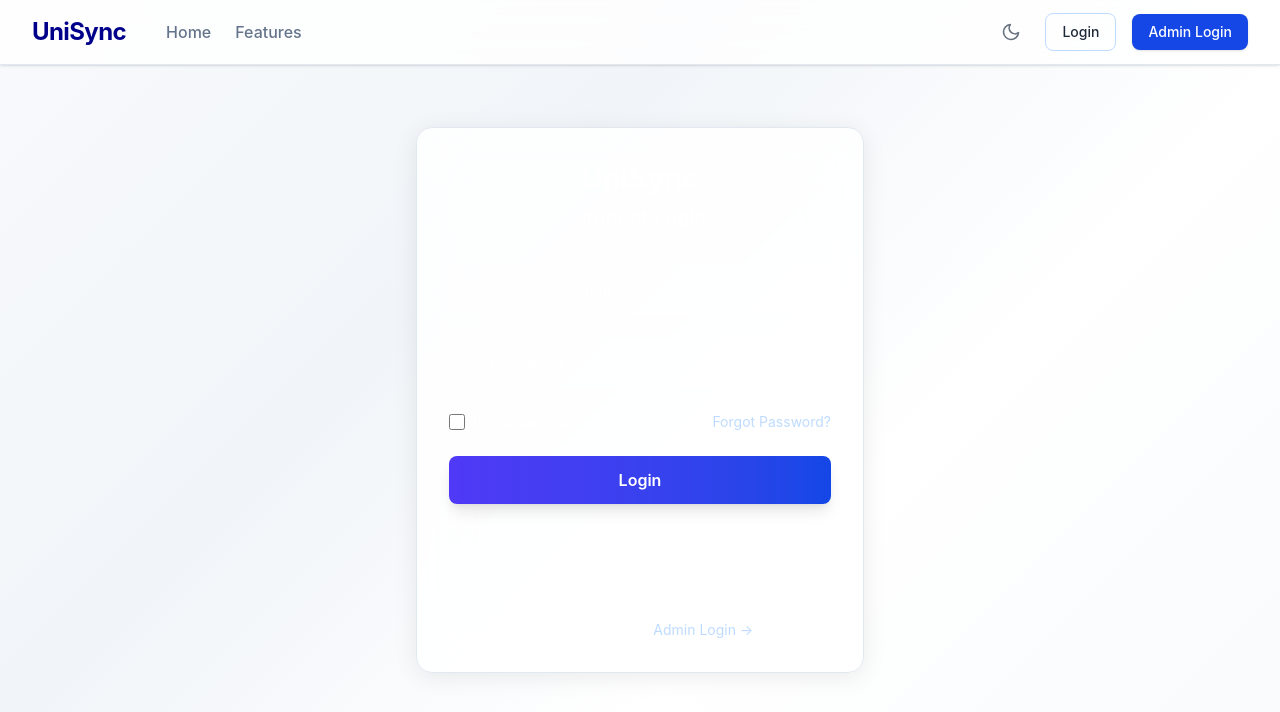
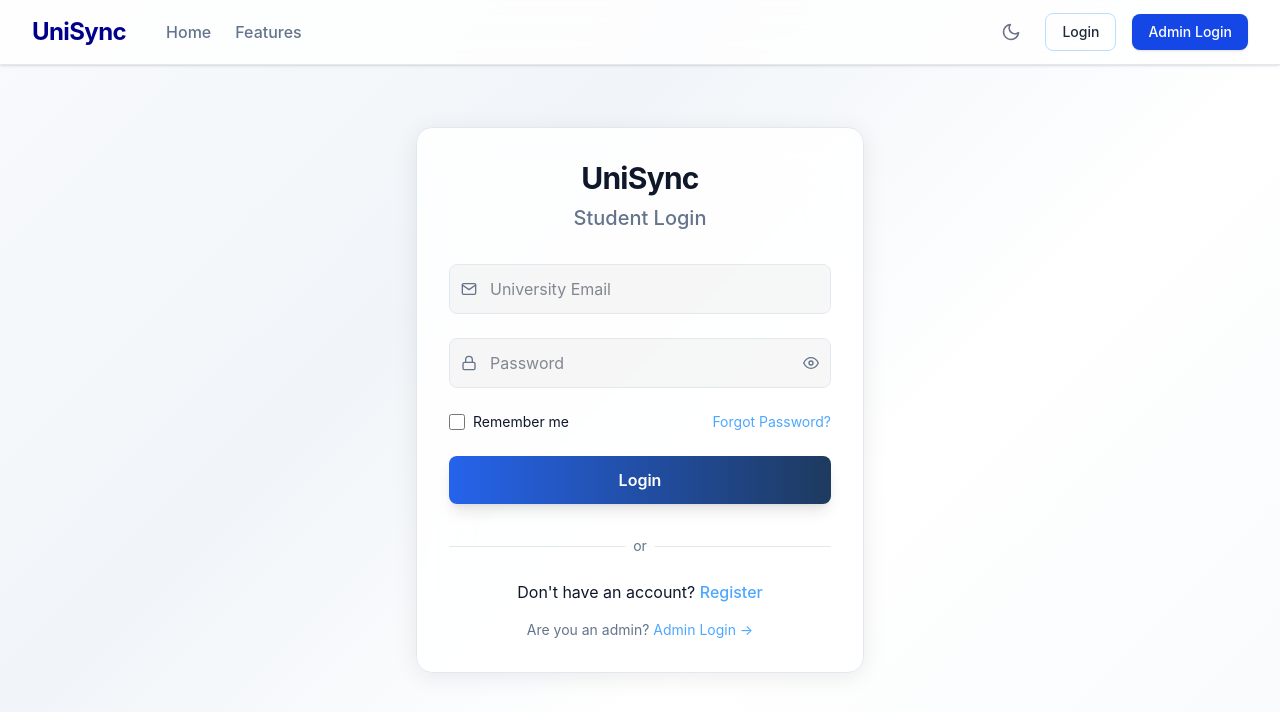
Before and after one commit to LithiraLiyanage/UniSync-Project, a React (Vite) app in the folder Frontend/: page /login in a window 1280 px wide. Shown: the top 712 px of the page. Built offline with nearby package versions, Linux system fonts and the light colour scheme.

Commit message:
updated LoginPage.jsx with full light/dark mode support

```diff
--- a/Frontend/src/pages/LoginPage.jsx
+++ b/Frontend/src/pages/LoginPage.jsx
@@ -40,7 +40,6 @@ const LoginPage = () => {
     setIsSubmitting(true);
     try {
       await login(email, password, 'student');
-      // Redirect handled in context
     } catch (error) {
       // Error handled by context (toast)
     } finally {
@@ -57,17 +56,31 @@ const LoginPage = () => {
         className="w-full max-w-md"
       >
         <div className="glass-card p-8">
+          {/* Header */}
           <div className="text-center mb-8">
-            <Link to="/" className="text-3xl font-bold text-white tracking-tight hover:opacity-90 transition-opacity inline-block mb-2">
+            <Link
+              to="/"
+              className="text-3xl font-bold tracking-tight hover:opacity-80 transition-opacity inline-block mb-2"
+              style={{ color: 'var(--text)' }}
+            >
               UniSync
             </Link>
-            <h2 className="text-xl font-medium text-white/90">Student Login</h2>
+            <h2
+              className="text-xl font-medium"
+              style={{ color: 'var(--muted)' }}
+            >
+              Student Login
+            </h2>
           </div>
 
           <form onSubmit={handleSubmit} className="space-y-6">
+            {/* Email */}
             <div>
               <div className="relative">
-                <div className="absolute inset-y-0 left-0 pl-3 flex items-center pointer-events-none text-white/60">
+                <div
+                  className="absolute inset-y-0 left-0 pl-3 flex items-center pointer-events-none"
+                  style={{ color: 'var(--muted)' }}
+                >
                   <FiMail />
                 </div>
                 <input
@@ -75,15 +88,29 @@ const LoginPage = () => {
                   value={email}
                   onChange={(e) => setEmail(e.target.value)}
                   placeholder="University Email"
-                  className="w-full pl-10 pr-4 py-3 bg-white/10 border border-white/20 rounded-lg focus:outline-none focus:ring-2 focus:ring-blue-400 text-white placeholder-white/50 transition-all"
+                  className="w-full pl-10 pr-4 py-3 rounded-lg focus:outline-none focus:ring-2 transition-all"
+                  style={{
+                    background: 'var(--inp-bg)',
+                    border: '1px solid var(--inp-border)',
+                    color: 'var(--text)',
+                    '--tw-ring-color': 'var(--primary)',
+                  }}
                 />
               </div>
-              {errors.email && <p className="mt-1 text-sm text-red-300">{errors.email}</p>}
+              {errors.email && (
+                <p className="mt-1 text-sm" style={{ color: 'var(--red)' }}>
+                  {errors.email}
+                </p>
+              )}
             </div>
 
+            {/* Password */}
             <div>
               <div className="relative">
-                <div className="absolute inset-y-0 left-0 pl-3 flex items-center pointer-events-none text-white/60">
+                <div
+                  className="absolute inset-y-0 left-0 pl-3 flex items-center pointer-events-none"
+                  style={{ color: 'var(--muted)' }}
+                >
                   <FiLock />
                 </div>
                 <input
@@ -91,60 +118,115 @@ const LoginPage = () => {
                   value={password}
                   onChange={(e) => setPassword(e.target.value)}
                   placeholder="Password"
-                  className="w-full pl-10 pr-10 py-3 bg-white/10 border border-white/20 rounded-lg focus:outline-none focus:ring-2 focus:ring-blue-400 text-white placeholder-white/50 transition-all"
+                  className="w-full pl-10 pr-10 py-3 rounded-lg focus:outline-none focus:ring-2 transition-all"
+                  style={{
+                    background: 'var(--inp-bg)',
+                    border: '1px solid var(--inp-border)',
+                    color: 'var(--text)',
+                  }}
                 />
                 <button
                   type="button"
                   onClick={() => setShowPassword(!showPassword)}
-                  className="absolute inset-y-0 right-0 pr-3 flex items-center text-white/60 hover:text-white transition-colors"
+                  className="absolute inset-y-0 right-0 pr-3 flex items-center transition-colors"
+                  style={{ color: 'var(--muted)' }}
+                  onMouseEnter={e => e.currentTarget.style.color = 'var(--text)'}
+                  onMouseLeave={e => e.currentTarget.style.color = 'var(--muted)'}
                 >
                   {showPassword ? <FiEyeOff /> : <FiEye />}
                 </button>
               </div>
-              {errors.password && <p className="mt-1 text-sm text-red-300">{errors.password}</p>}
+              {errors.password && (
+                <p className="mt-1 text-sm" style={{ color: 'var(--red)' }}>
+                  {errors.password}
+                </p>
+              )}
             </div>
 
+            {/* Remember me + Forgot password */}
             <div className="flex items-center justify-between text-sm">
-              <label className="flex items-center text-white/80 cursor-pointer">
-                <input type="checkbox" className="form-checkbox h-4 w-4 text-blue-600 rounded border-white/30 bg-white/10" />
+              <label
+                className="flex items-center cursor-pointer"
+                style={{ color: 'var(--text)' }}
+              >
+                <input
+                  type="checkbox"
+                  className="form-checkbox h-4 w-4 rounded"
+                  style={{ accentColor: 'var(--primary)' }}
+                />
                 <span className="ml-2">Remember me</span>
               </label>
-              <a href="#" className="text-blue-200 hover:text-white transition-colors">Forgot Password?</a>
+              <a
+                href="#"
+                className="transition-colors hover:underline"
+                style={{ color: 'var(--primary)' }}
+              >
+                Forgot Password?
+              </a>
             </div>
 
+            {/* Submit button */}
             <button
               type="submit"
               disabled={isSubmitting}
-              className="w-full py-3 px-4 bg-gradient-to-r from-indigo-600 to-blue-700 text-white font-semibold rounded-lg shadow-lg hover:shadow-xl hover:from-indigo-700 hover:to-blue-800 focus:outline-none focus:ring-2 focus:ring-indigo-500 focus:ring-offset-2 focus:ring-offset-gray-900 transition-all disabled:opacity-70 flex justify-center items-center"
+              className="w-full py-3 px-4 font-semibold rounded-lg shadow-lg transition-all disabled:opacity-70 flex justify-center items-center"
+              style={{
+                background: 'linear-gradient(to right, var(--p2), var(--p3))',
+                color: '#ffffff',
+              }}
             >
               {isSubmitting ? (
-                <div className="h-5 w-5 border-2 border-white border-t-transparent rounded-full animate-spin"></div>
+                <div
+                  className="h-5 w-5 border-2 border-t-transparent rounded-full animate-spin"
+                  style={{ borderColor: 'rgba(255,255,255,0.5)', borderTopColor: 'transparent' }}
+                />
               ) : (
                 'Login'
               )}
             </button>
           </form>
 
+          {/* Divider */}
           <div className="mt-8">
             <div className="relative">
               <div className="absolute inset-0 flex items-center">
-                <div className="w-full border-t border-white/20"></div>
+                <div
+                  className="w-full border-t"
+                  style={{ borderColor: 'var(--border)' }}
+                />
               </div>
               <div className="relative flex justify-center text-sm">
-                <span className="px-2 bg-transparent text-white/60">or</span>
+                <span
+                  className="px-2"
+                  style={{
+                    background: 'var(--auth-card)',
+                    color: 'var(--muted)',
+                  }}
+                >
+                  or
+                </span>
               </div>
             </div>
 
+            {/* Footer links */}
             <div className="mt-6 text-center space-y-4">
-              <p className="text-white/80">
+              <p style={{ color: 'var(--text)' }}>
                 Don't have an account?{' '}
-                <Link to="/register" className="text-black-300 hover:text-white font-medium transition-colors">
+                <Link
+                  to="/register"
+                  className="font-medium transition-colors hover:underline"
+                  style={{ color: 'var(--primary)' }}
+                >
                   Register
                 </Link>
               </p>
-              <p className="text-sm text-white/60">
+              <p className="text-sm" style={{ color: 'var(--muted)' }}>
                 Are you an admin?{' '}
-                <Link to="/admin/login" className="text-blue-200 hover:text-white transition-colors">
+                <Link
+                  to="/admin/login"
+                  className="transition-colors hover:underline"
+                  style={{ color: 'var(--primary)' }}
+                >
                   Admin Login →
                 </Link>
               </p>
```
